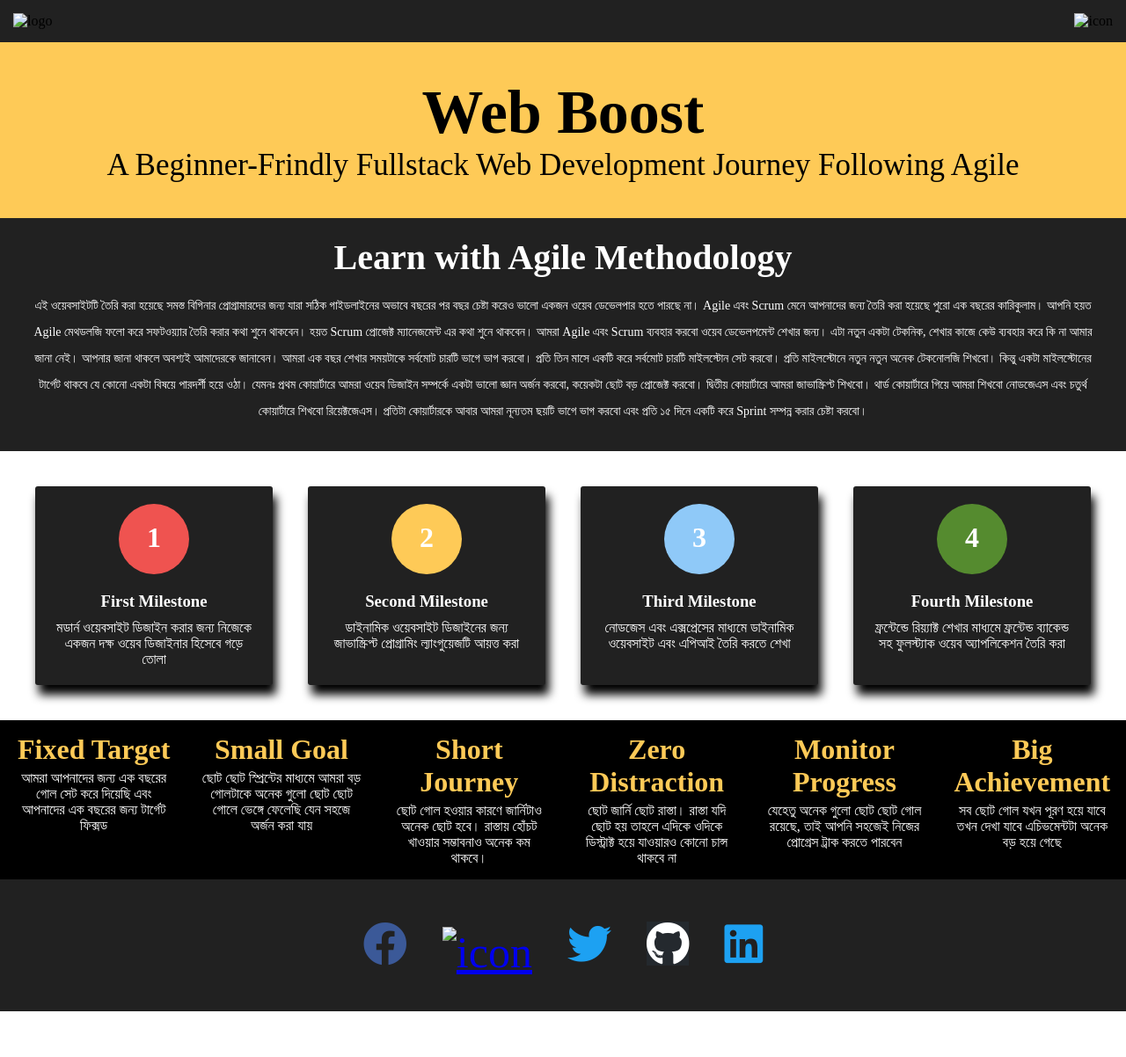
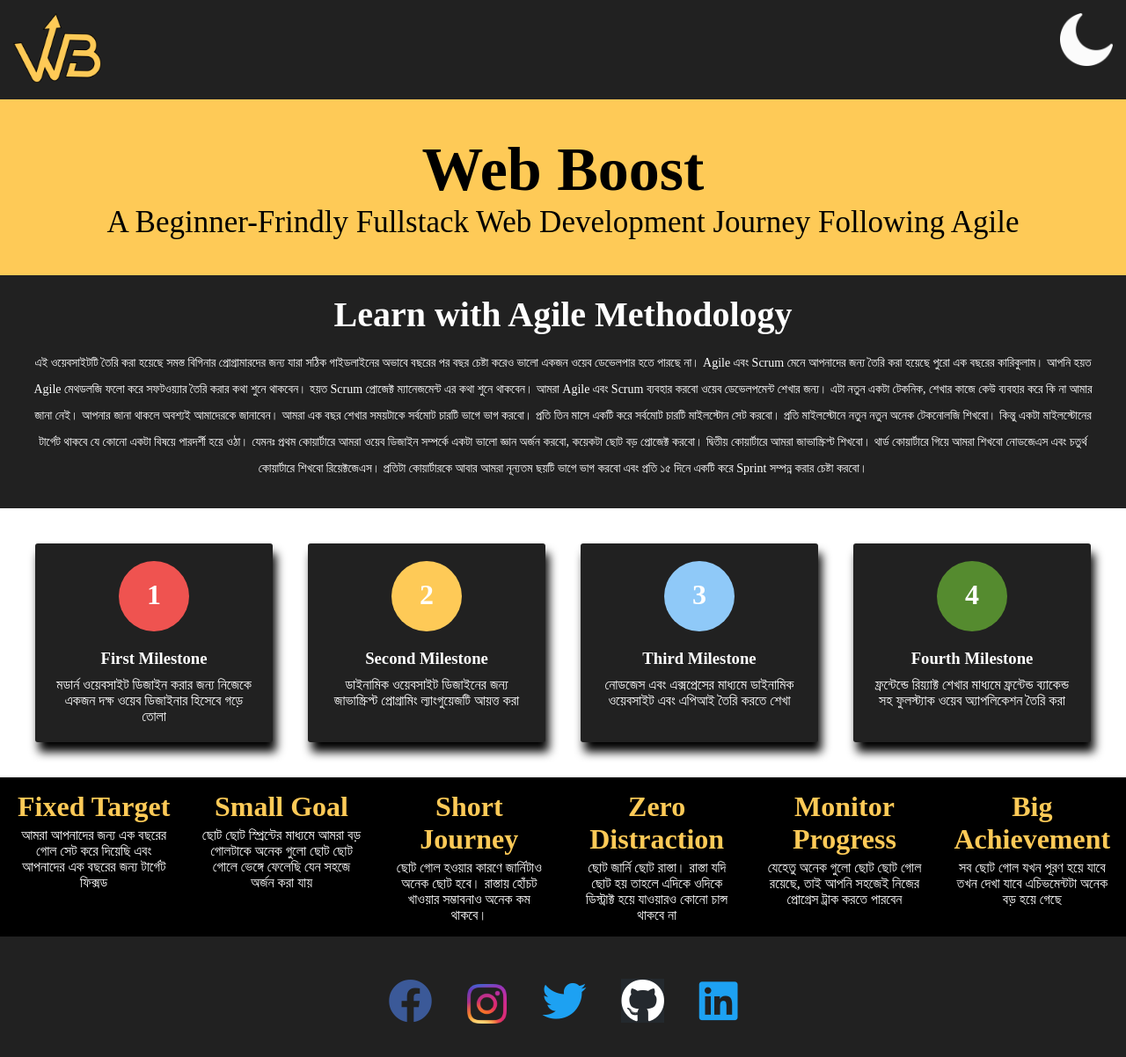
Before and after one commit to npAshik/Web-Boost, a plain HTML site: page index.html in a window 1280 px wide. Shown: the whole page at 88% size. Before the commit the page ends 1150 px from the top, so only its background shows below. Drawn offline with Linux system fonts and the light colour scheme; the site is published under a folder, as on GitHub Pages, so addresses that start at the root find nothing.

Commit message:
Add files via upload

```diff
--- a/index.html
+++ b/index.html
@@ -14,10 +14,10 @@
     <!-- Header Start -->
     <header id="head">
       <div class="wb-icon">
-        <img src="/Image/wb.png" alt="logo" />
+        <img src="image/wb.png" alt="logo" />
       </div>
       <div class="mon-icon">
-        <img src="/Image/mon.png" alt="icon" />
+        <img src="image/mon.png" alt="icon" />
       </div>
     </header>
     <!-- Header End -->
@@ -139,7 +139,7 @@
     <footer>
        <div class="social-acounts">
 <a href="#"><i class="fab fa-facebook" style="color:#3B5998"></i></a>
-<a href="#"><img src="/Image/insta.png" alt="icon" style="width: 45px; margin-top: 15px;"></a>
+<a href="#"><img src="image/insta.png" alt="icon" style="width: 45px; margin-top: 15px;"></a>
 <a href="#"><i class="fab fa-twitter" style="color: #1DA1F2;"></i></a>
 <a href="#"><i class="fab fa-github" style="background-color: #24292E;color: white;"></i></a>
 <a href="#"><i class="fab fa-linkedin" style="color: #1DA1F2;"></i></a>
```
Also changed, not shown: image/insta.png (added), image/mon.png (added), image/wb.png (added).
